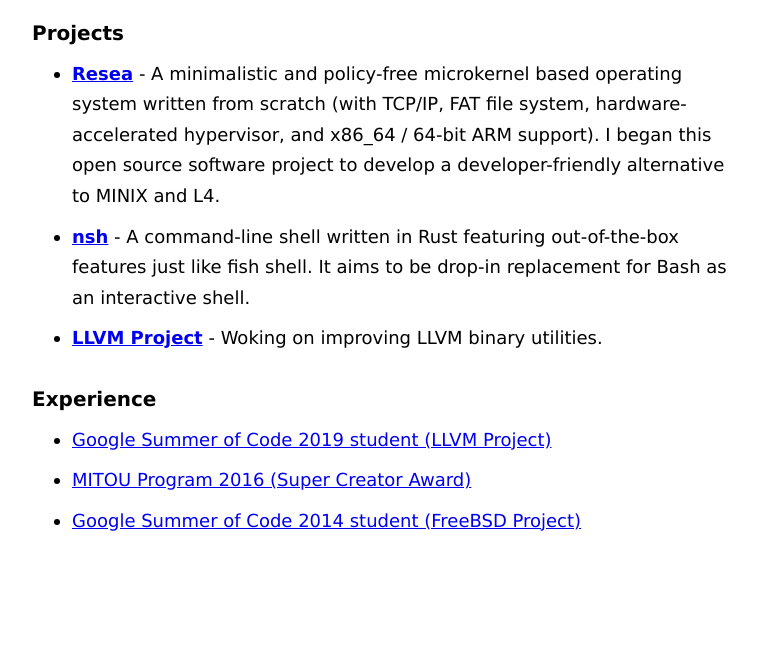
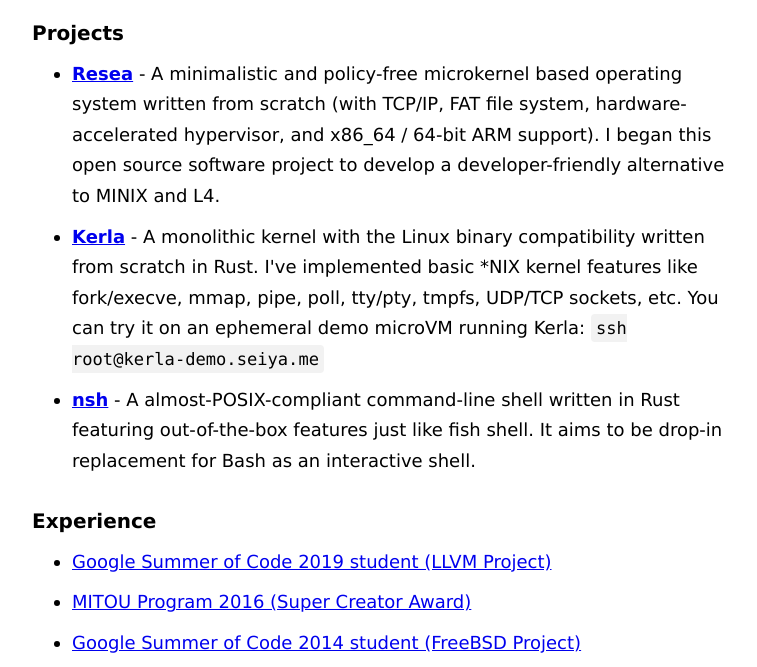
Before and after one commit to seiyanuta/seiya.me, a website: page pub/index.html in a window 1280 px wide. Shown: the part 206-873 px from the top of the page, without its empty margins (258-1015 px from the left). Before the commit the page ends 800 px from the top, so only its background shows below. Drawn offline with Linux system fonts and the light colour scheme; files whose address does not match are found by name.

Commit message:
Update pub/index.html

```diff
--- a/pub/index.html
+++ b/pub/index.html
@@ -126,17 +126,20 @@
                         </p>
                     </li>
                     <li>
-                        <h2><a href="https://github.com/nuta/nsh">nsh</a></h2>
+                        <h2><a href="https://github.com/nuta/kerla">Kerla</a></h2>
                         <p>
-                            A command-line shell written in Rust featuring
-                            out-of-the-box features just like fish shell. It aims to be
-                            drop-in replacement for Bash as an interactive shell.
+                            A monolithic kernel with the Linux binary compatibility written from scratch in Rust.
+                            I've implemented basic *NIX kernel features like fork/execve, mmap, pipe, poll, tty/pty, tmpfs, UDP/TCP sockets, etc.
+                            You can try it on an ephemeral demo microVM running Kerla:
+                            <code>ssh root@kerla-demo.seiya.me</code>
                         </p>
                     </li>
                     <li>
-                        <h2><a href="https://reviews.llvm.org/p/seiya/">LLVM Project</a></h2>
+                        <h2><a href="https://github.com/nuta/nsh">nsh</a></h2>
                         <p>
-                            Woking on improving LLVM binary utilities.
+                            A almost-POSIX-compliant command-line shell written in Rust featuring
+                            out-of-the-box features just like fish shell. It aims to be
+                            drop-in replacement for Bash as an interactive shell.
                         </p>
                     </li>
                 </ul>
```
